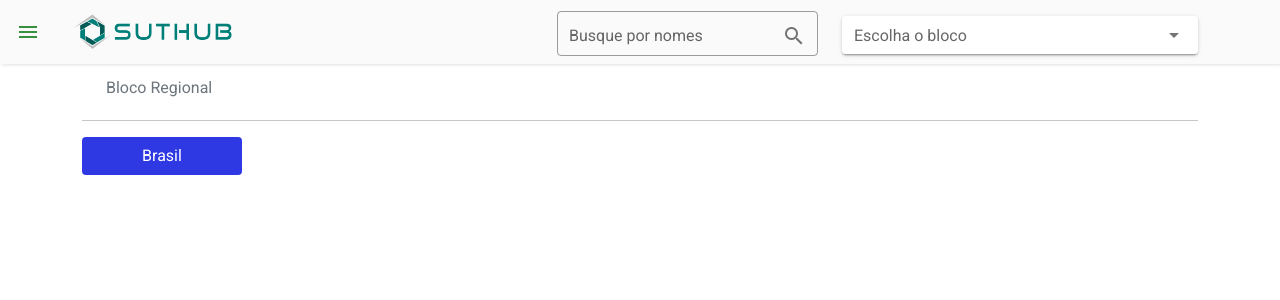
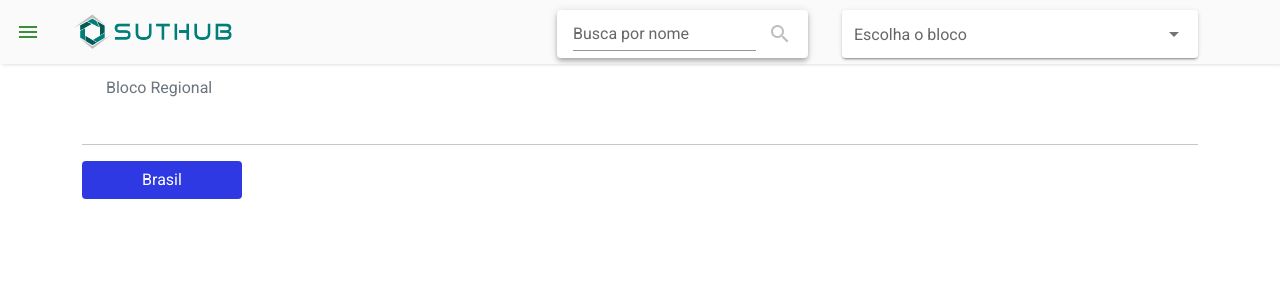
Before and after one commit to gilsonrusso/suthub-challenge-frontend-vuejs, a Vue app: page /regions in a window 1280 px wide. Shown: the top 300 px of the page. Built offline with nearby package versions, Linux system fonts and the light colour scheme.

Commit message:
adding function getbyname

```diff
--- a/src/pages/Regions/RegionBloc.vue
+++ b/src/pages/Regions/RegionBloc.vue
@@ -14,16 +14,22 @@
 
     <v-row class="d-flex justify-content-end">
       <v-col cols="12" xs="12" sm="12" md="3" lg="3" class="search">
-        <v-text-field
-          dense
-          outlined
-          label="Busque por nomes"
-          append-icon="mdi-magnify"
-        ></v-text-field>
+        <v-card class="pa-0 search-input" flat>
+          <v-toolbar dense floating>
+            <v-text-field
+              hide-details
+              single-line
+              label="Busca por nome"
+              v-model="searchName"
+            ></v-text-field>
+            <v-btn :disabled="searchName == '' ? true : false" icon>
+              <v-icon @click="getSearchName">mdi-magnify</v-icon>
+            </v-btn>
+          </v-toolbar>
+        </v-card>
       </v-col>
       <v-col cols="12" xs="12" sm="12" md="4" lg="4" class="d-flex filter">
         <v-select
-          dense
           label="Escolha o bloco"
           solo
           v-model="selectedBloc"
@@ -39,7 +45,7 @@
 
     <v-row>
       <TableViewer
-        v-if="selectedBloc"
+        v-if="showTable"
         :data="dataReceived"
         :headers="headers"
         :loading="loadingTable"
@@ -64,7 +70,9 @@ export default {
     return {
       dataReceived: [],
       brazilData: "",
+      showTable: false,
       selectedBloc: "",
+      searchName: "",
       loadingTable: false,
       headers: [
         { text: "Name", value: "name" },
@@ -126,6 +134,18 @@ export default {
         this.loadingTable = false;
       }, 3000);
     },
+    async getSearchName() {
+      this.dataReceived = [];
+      this.loadingTable = true;
+      this.showTable = true;
+      const result = await this.getByName(this.searchName);
+
+      setTimeout(() => {
+        this.searchName = "";
+        this.dataReceived = result;
+        this.loadingTable = false;
+      }, 3000);
+    },
     cancel() {
       this.showModal = false;
     },
@@ -140,7 +160,8 @@ export default {
   width: 10rem;
 }
 .filter,
-.search {
-  margin-top: -112px;
+.search-input {
+  margin-top: -118px;
+  background-color: transparent;
 }
 </style>
```
